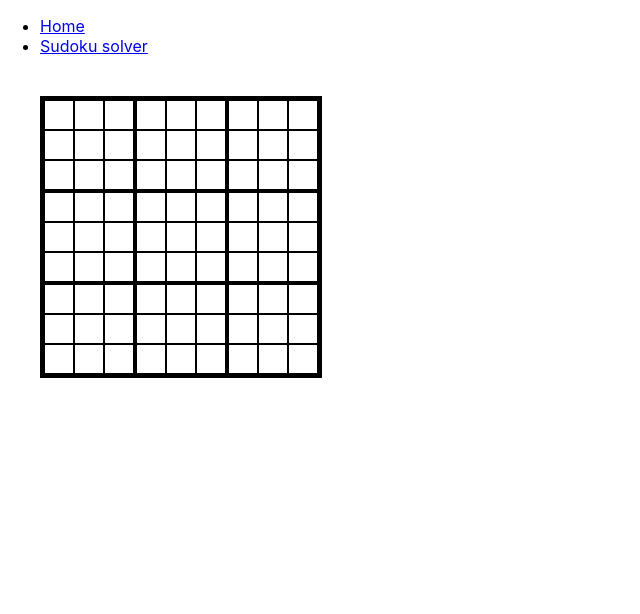
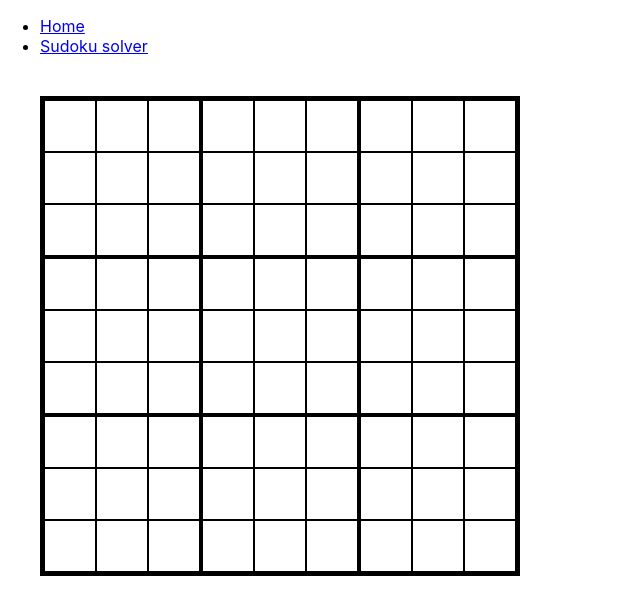
Before and after one commit to mikaels1997/PuzzleSolver, a JavaScript app in the folder ui/: page /sudoku in a window 1280 px wide. Shown: the top 614 px of the page, without its empty margins (0-640 px from the left). Built offline with nearby package versions, Linux system fonts and the light colour scheme; the HTML template or start-up script is replaced by a standard one.

Commit message:
sudoku grid update

```diff
--- /dev/null
+++ b/ui/jsconfig.json
@@ -0,0 +1,6 @@
+{
+    "compilerOptions": {
+      "baseUrl": "src"
+    },
+    "include": ["src"]
+  }
--- a/ui/src/App.js
+++ b/ui/src/App.js
@@ -3,7 +3,7 @@ import ReactDOM from "react-dom/client";
 import { BrowserRouter, Routes, Route } from "react-router-dom";
 import Layout from "./pages/Layout";
 import Home from "./pages/Home";
-import Sudokusolver from "./pages/Sudokusolver";
+import SudokuPage from "./pages/SudokuPage";
 import NoPage from "./pages/NoPage";
 
 
@@ -13,7 +13,7 @@ function App() {
       <Routes>
         <Route path="/" element={<Layout />}>
           <Route index element={<Home />} />
-          <Route path="sudoku" element={<Sudokusolver />} />
+          <Route path="sudoku" element={<SudokuPage />} />
           <Route path="*" element={<NoPage />} />
         </Route>
       </Routes>
--- /dev/null
+++ b/ui/src/components/sudoku/SudokuGrid.js
@@ -0,0 +1,44 @@
+import "css/SudokuPage.css"
+
+const SIZE = 9;
+
+const SudokuGrid = () => {
+  const numArray = [...Array(SIZE/3).keys()];
+  return <div className="sudoku-main">
+    {
+      numArray.map(r => {
+      return <div className="boxrow">
+        <SudokuBox row={r} col={1}/>
+        <SudokuBox row={r} col={2}/>
+        <SudokuBox row={r} col={3}/>
+      </div>})
+    }
+  </div>;
+};
+
+const SudokuBox = ({row, col}) => {
+  const numArray = [...Array(SIZE/3).keys()];
+  return <div className="sudokubox">
+    {
+      numArray.map(c => {
+        return <div className="boxrow">
+          <SudokuCell digit={col}/>
+          <SudokuCell digit={col}/>
+          <SudokuCell digit={col}/>
+        </div>})
+    }
+  </div>;
+}
+
+const SudokuCell = ({digit}) => {
+  return <input className="sudokucell"
+    maxLength={1}
+    onInput={validateInput}>
+  </input>
+}
+
+function validateInput(input) {
+  input.target.value = input.target.value.replace(/[^0-9]/g, "")
+}
+
+export default SudokuGrid;
--- a/ui/src/pages/Sudokusolver.css
+++ b/ui/src/css/SudokuPage.css
@@ -10,10 +10,11 @@
     display: flex;
 }
 .sudokucell {
-    padding: 4px;
-    width: 20px;
-    height: 20px;
+    padding: 10px;
+    width: 30px;
+    height: 30px;
     border: 1px solid black;
     outline: 0;
     text-align: center;
+    font-size: xx-large;
 }
--- /dev/null
+++ b/ui/src/pages/SudokuPage.js
@@ -0,0 +1,9 @@
+import SudokuGrid from "components/sudoku/SudokuGrid";
+
+const SIZE = 9;
+
+const SudokuPage = () => {
+  return <SudokuGrid></SudokuGrid>
+};
+
+export default SudokuPage;
--- a/ui/src/pages/Sudokusolver.js
+++ /dev/null
@@ -1,37 +0,0 @@
-import "./Sudokusolver.css";
-
-const SIZE = 9;
-
-const Sudokusolver = () => {
-  const numArray = [...Array(SIZE/3).keys()];
-  return <div className="sudoku-main">
-    {
-      numArray.map(r => {
-      return <div className="boxrow">
-        <SudokuBox/>
-        <SudokuBox/>
-        <SudokuBox/>
-      </div>})
-    }
-  </div>;
-};
-
-const SudokuBox = () => {
-  const numArray = [...Array(SIZE/3).keys()];
-  return <div className="sudokubox">
-    {
-      numArray.map(r => {
-        return <div className="boxrow">
-          <SudokuCell digit={r}/>
-          <SudokuCell digit={r}/>
-          <SudokuCell digit={r}/>
-        </div>})
-    }
-  </div>;
-}
-
-const SudokuCell = ({digit}) => {
-  return <input className="sudokucell"></input>
-}
-
-  export default Sudokusolver;
```
Also changed, not shown: ui/public/manifest.json, ui/src/css/Sudokusolver.css (deleted).
